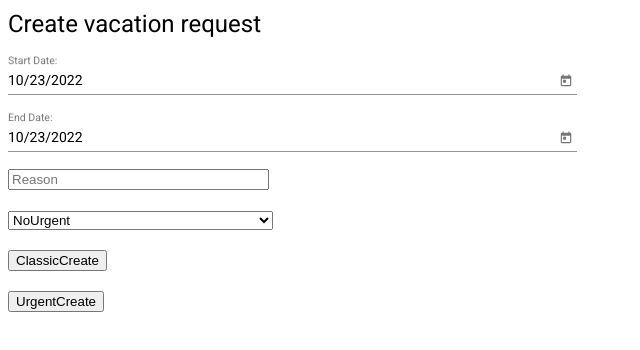
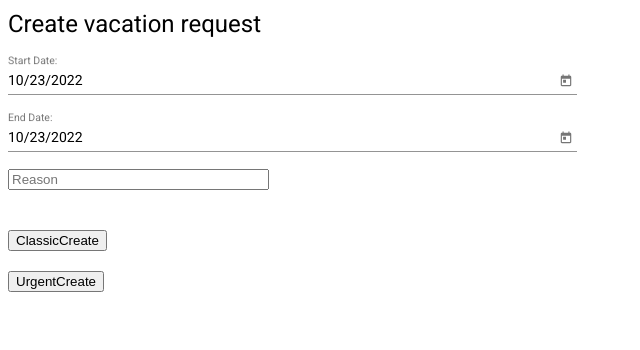
Before and after one commit to darkoo59/hospital-staff, an Angular app: page /create-vacation-display in a window 1280 px wide. Shown: the top 350 px of the page, without its empty margins (0-640 px from the left). Built offline with nearby package versions, Linux system fonts and the light colour scheme.

Commit message:
Fix problems

```diff
--- a/src/app/modules/hospital/create-vacation/create-vacation.component.html
+++ b/src/app/modules/hospital/create-vacation/create-vacation.component.html
@@ -22,15 +22,9 @@
 <input type="text" placeholder="Reason" [(ngModel)]="vacationRequest.reason"/>
 </div>
 <br>
-<div>
-    <select id="urgency" name="urgent" [(ngModel)]="vacationRequest.urgency" ng-change="ChangeUrgency()">
-        <option value="NoUrgent" selected="isActivated = true" (click)=ChangeUrgency()>NoUrgent</option>
-        <option value="Urgent" selected="isActivated = false" (click)="ChangeUrgency()">Urgent</option>
-      </select>
-</div>
 <br>
 <div>
-    <button  *ngIf="isActivated == true" id="button1" value="Submit" (click)="createVacationRequest(vacationRequest)">ClassicCreate</button>
+    <button *ngIf="isActivated == true" id="button1" value="Submit" (click)="createVacationRequest(vacationRequest)">ClassicCreate</button>
 </div>
 <br>
 <div>
--- a/src/app/modules/hospital/services/vacation.service.ts
+++ b/src/app/modules/hospital/services/vacation.service.ts
@@ -23,6 +23,7 @@ export class VacationService {
     vacationRequest.startDate.setHours(1);
     vacationRequest.endDate.setHours(1);
     vacationRequest.status = "OnHold";
+    vacationRequest.urgency = "NoUrgent"
     return this.http.post<any>(this.apiHost + 'api/vacationRequest', vacationRequest, {headers: this.headers});
   }
 
@@ -38,6 +39,8 @@ export class VacationService {
     vacationRequest.startDate.setHours(1);
     vacationRequest.endDate.setHours(1);
     vacationRequest.status = "OnHold";
+    vacationRequest.urgency = "Urgent";
+
 
     return this.http.post<VacationRequest[]>(this.apiHost + "api/vacationRequest/createUrgentRequest",vacationRequest, {headers: this.headers});
   }
```
